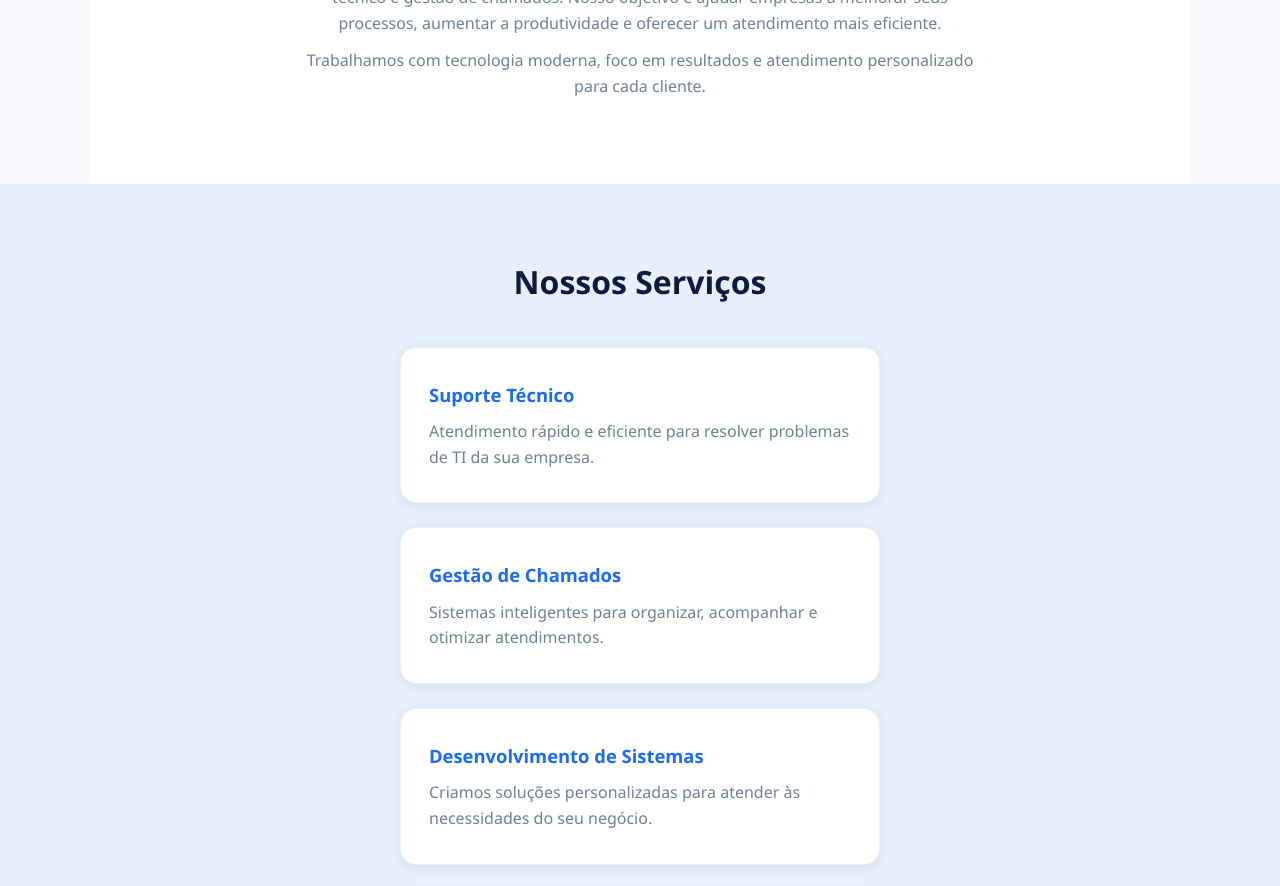
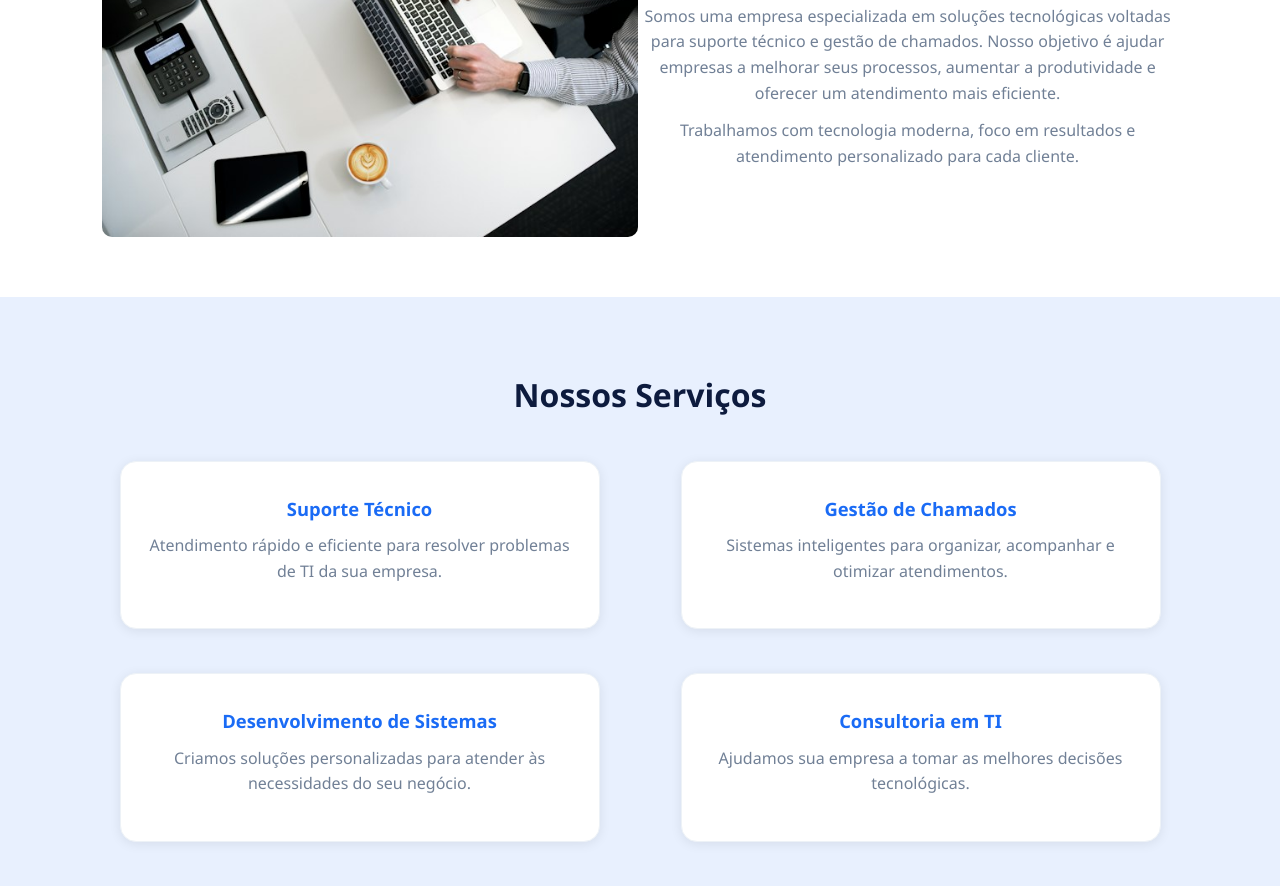
Before and after one commit to ChristianFernandesLemos/interfix-company-website, a plain HTML site: page index.html in a window 1280 px wide. Shown: the part 747-1633 px from the top of the page. Drawn offline with Linux system fonts and the light colour scheme.

Commit message:
Atualização de Design
Foram alterados o hover da sessão "nossos serviços" e a sessão de "sobre nós"

```diff
--- a/css/style.css
+++ b/css/style.css
@@ -177,9 +177,25 @@ section p {
     border-radius: 10px;
     width: 100%;
     display: block;
-    box-shadow: rgba(255, 255, 255, 0.645) 5px 5px 5px;
 }
 
+#sobre{
+    text-align: center;
+    padding: 60px 8%;
+    max-width: 100%;
+    min-height: 550;
+    display: flex;
+    align-items: center;
+    justify-content: space-between;
+}
+#sobre-conteudo{
+    max-width: 540px;
+}
+#sobre-img img{
+    border-radius: 10px;
+    width: 100%;
+    display: block;
+}
 
 
 #servicos {
@@ -192,7 +208,14 @@ section p {
     margin-bottom: 40px;
 }
 
-#servicos > div {
+#servicos-container{
+    display: grid;
+    grid-template-columns: 1fr 1fr;
+    column-gap: 2px;
+    row-gap: 20px;
+}
+
+#servicos-container > div {
     background-color: #FFFFFF;
     border: 1px solid var(--cor-cinza-claro);
     border-radius: var(--radius-lg);
@@ -201,12 +224,21 @@ section p {
     transition: transform 0.2s, box-shadow 0.2s;
     max-width: 480px;
     margin: 0 auto 24px;
+    text-align: center;
 }
 
-#servicos > div:hover {
+#servicos-container > div:hover {
     transform: translateY(-4px);
     box-shadow: 0 8px 24px rgba(26, 107, 245, 0.12);
+    background-color: var(--cor-primaria);
 }
+#servicos-container > div:hover > p{
+    color:white;
+}
+#servicos-container > div:hover > h3{
+    color:white;
+}
+
 
 #servicos h3 {
     color: var(--cor-primaria);
--- a/index.html
+++ b/index.html
@@ -35,6 +35,12 @@
 
         <section id="sobre">
 
+            <div id="sobre-img">
+                <img src="assets/img/tyler-franta-iusJ25iYu1c-unsplash.jpg" alt="tec">
+            </div>
+
+            <div id="sobre-conteudo">
+
                 <h2>Sobre nós</h2>
 
                 <p>Somos uma empresa especializada em soluções tecnológicas voltadas para suporte técnico e gestão de chamados. Nosso objetivo é ajudar empresas a melhorar seus processos, aumentar a produtividade e oferecer um atendimento mais eficiente.
@@ -42,30 +48,31 @@
 
                 <p>Trabalhamos com tecnologia moderna, foco em resultados e atendimento personalizado para cada cliente.</p>
 
+            </div>
+
         </section>
 
         <section id="servicos">
 
             <h2>Nossos Serviços</h2>
 
+            <div id="servicos-container">
                 <div>
                     <h3>Suporte Técnico</h3>
                     <p>Atendimento rápido e eficiente para resolver problemas de TI da sua empresa.</p>
                 </div>
-
                 <div>
                     <h3>Gestão de Chamados</h3>
                     <p>Sistemas inteligentes para organizar, acompanhar e otimizar atendimentos.</p>
                 </div>
-
                 <div>
                     <h3>Desenvolvimento de Sistemas</h3>
                     <p>Criamos soluções personalizadas para atender às necessidades do seu negócio.</p>
                 </div>
-
                 <div>
                     <h3>Consultoria em TI</h3>
                     <p>Ajudamos sua empresa a tomar as melhores decisões tecnológicas.</p>
+                </div>
             </div>
 
         </section>
```
Also changed, not shown: assets/img/tyler-franta-iusJ25iYu1c-unsplash.jpg (added). Lines whose indentation alone changed are shown as unchanged.
